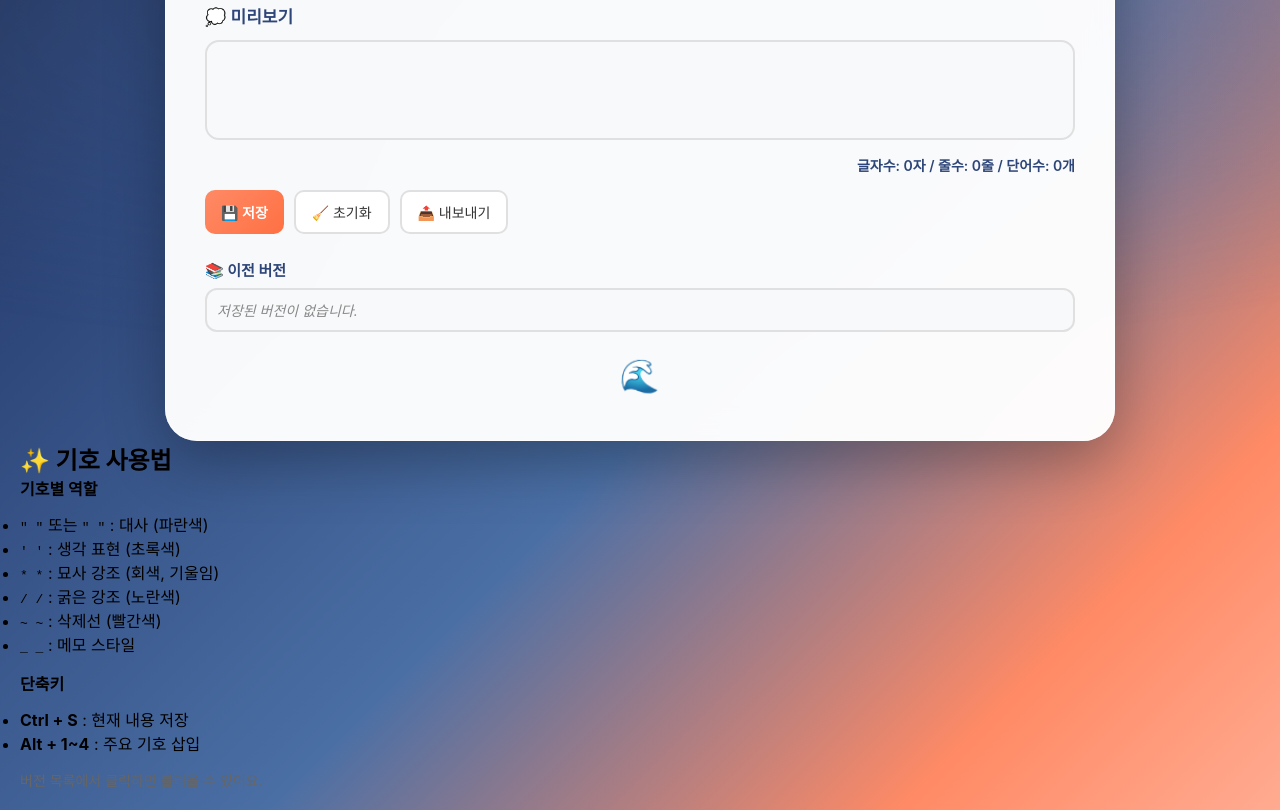
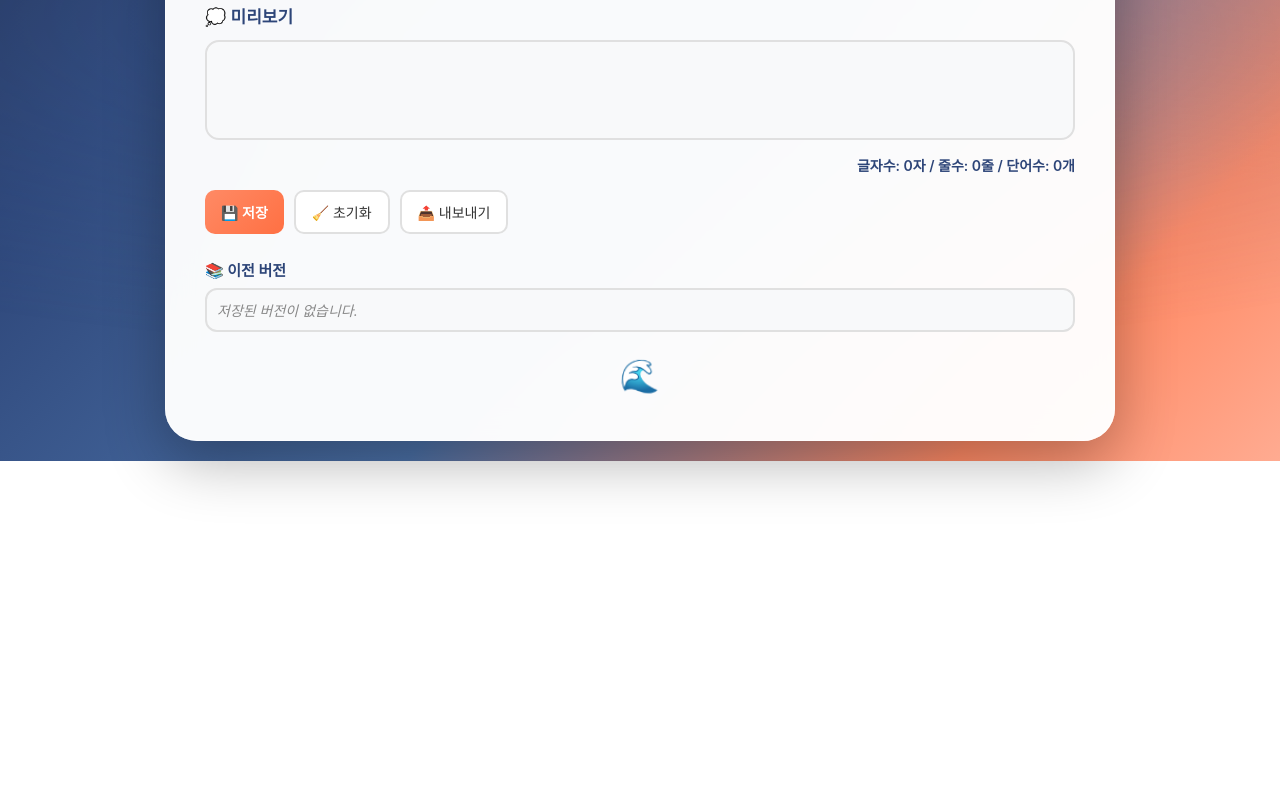
Before and after one commit to lagetom/ash2, a plain HTML site: page index.html in a window 1280 px wide. Shown: the part 450-1260 px from the top of the page. After the commit the page ends 911 px from the top, so only its background shows below. Drawn offline with Linux system fonts and the light colour scheme; a web font is replaced by a local one.

Commit message:
Add files via upload

```diff
--- a/index.html
+++ b/index.html
@@ -606,27 +606,6 @@
     <div class="footer">🌊</div>
   </div>
 
-    <div class="modal-close" onclick="closeHelp()" aria-label="닫기">×</div>
-    <h2 id="helpTitle">✨ 기호 사용법</h2>
-    <div>
-      <p style="margin-bottom: 12px;"><strong>기호별 역할</strong></p>
-      <ul>
-        <li><code>" "</code> 또는 <code>" "</code> : 대사 (파란색)</li>
-        <li><code>' '</code> : 생각 표현 (초록색)</li>
-        <li><code>* *</code> : 묘사 강조 (회색, 기울임)</li>
-        <li><code>/ /</code> : 굵은 강조 (노란색)</li>
-        <li><code>~ ~</code> : 삭제선 (빨간색)</li>
-        <li><code>_ _</code> : 메모 스타일</li>
-      </ul>
-      <p style="margin: 15px 0 12px;"><strong>단축키</strong></p>
-      <ul>
-        <li><strong>Ctrl + S</strong> : 현재 내용 저장</li>
-        <li><strong>Alt + 1~4</strong> : 주요 기호 삽입</li>
-      </ul>
-      <p style="margin-top: 15px; font-size: 14px; color: #666;">버전 목록에서 클릭하면 불러올 수 있어요.</p>
-    </div>
-  </div>
-
   <script>
     const refText = document.getElementById('refText');
     const myText = document.getElementById('myText');
```
